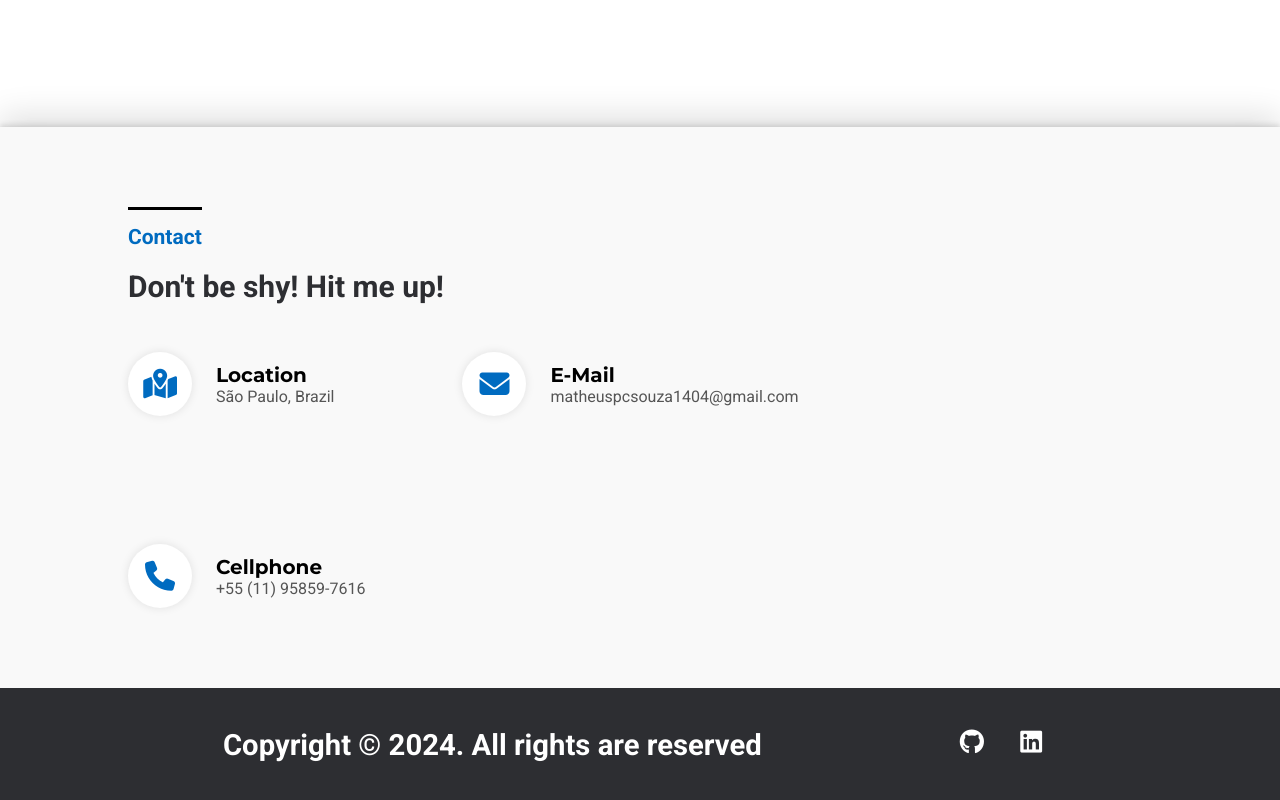
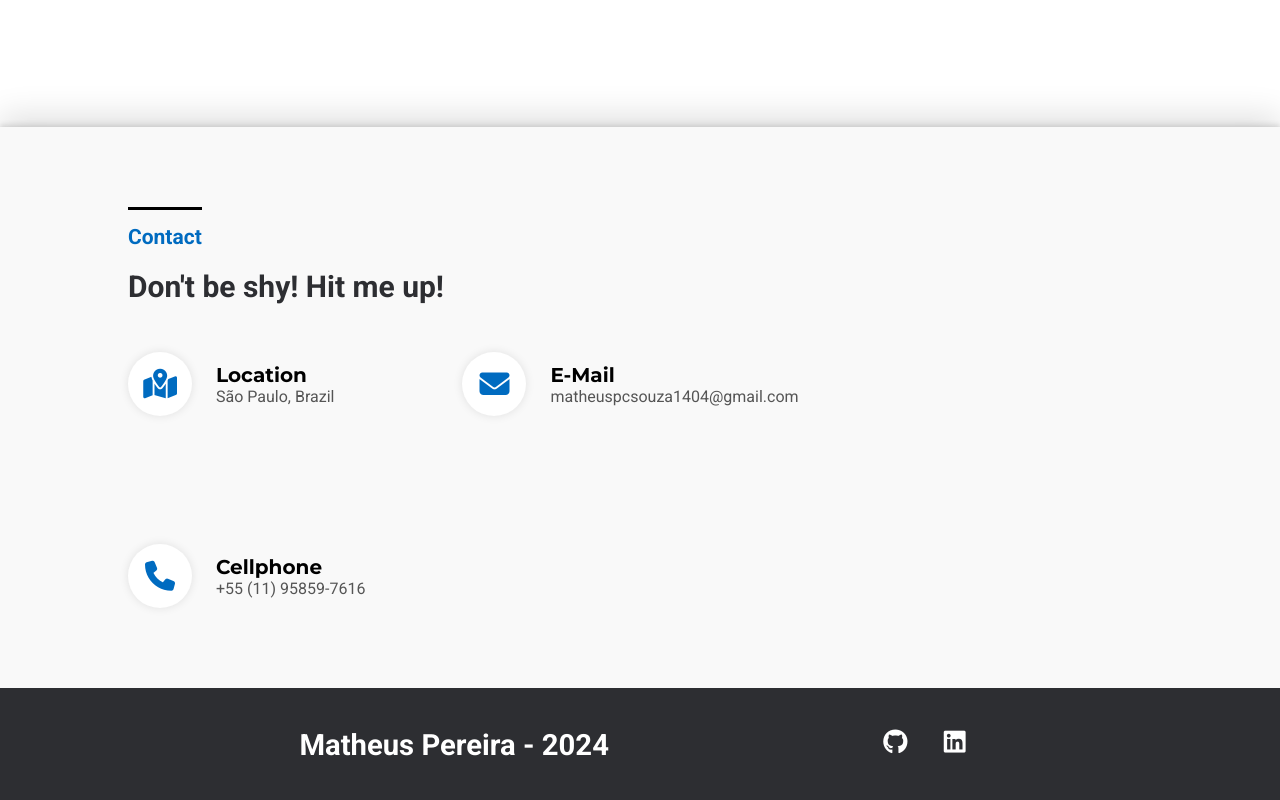
Before and after one commit to Matheusp-Dev/portfolio, a plain HTML site: page index.html in a window 1280 px wide. Shown: the part 1845-2645 px from the top of the page. Drawn offline with nearby package versions, Linux system fonts and the light colour scheme.

Commit message:
Update index.html

```diff
--- a/index.html
+++ b/index.html
@@ -119,7 +119,7 @@
     </section>
     <footer>
         <div class="container">
-            <h3>Copyright © 2024. All rights are reserved</h3>
+            <h3>Matheus Pereira - 2024</h3>
             <div class="icons">
                 <a href="https://github.com/Matheus-1400" target="_blank"><i class="fa-brands fa-github"></i></a>
                     <a href="https://www.linkedin.com/in/matheus-pereira-394461249/" target="_blank"><i class="fa-brands fa-linkedin"></i></a>
```
